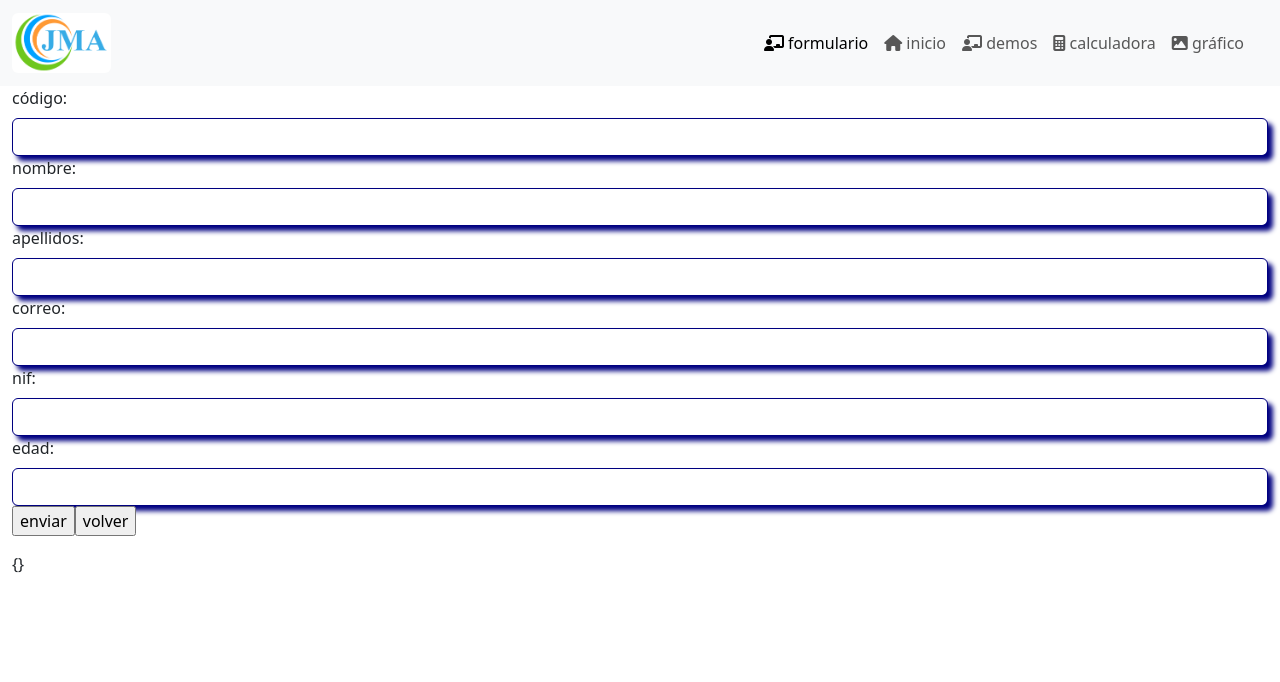
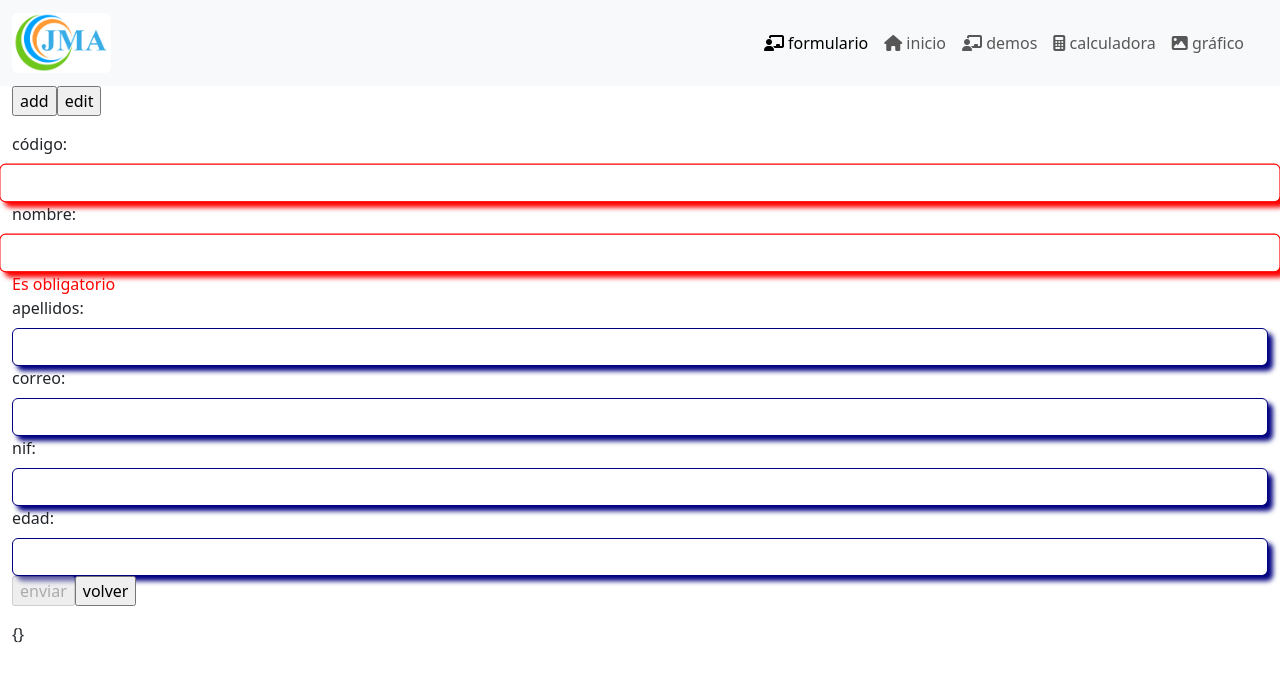
Before and after one commit to jmagit/NG20230717, an Angular app in the folder curso/: page / in a window 1280 px wide. Shown: the top 682 px of the page. Built offline with nearby package versions, Linux system fonts and the light colour scheme.

Commit message:
validaciones

```diff
--- a/curso/src/app/formulario/formulario.component.html
+++ b/curso/src/app/formulario/formulario.component.html
@@ -1,31 +1,52 @@
+<p>
+  <input type="button" value="add" (click)="add()">
+  <input type="button" value="edit" (click)="edit()">
+</p>
+
 <form #miForm="ngForm">
   <div>
     <label for="id" class="form-label">código:</label>
-    <input type="number" class="form-control"  id="id" name="id" [(ngModel)]="elemento.id" #id="ngModel" >
+    <input type="number" class="form-control" id="id" name="id" [(ngModel)]="elemento.id" #id="ngModel" required>
+    <output class="error" [hidden]="!id.hasError('required') || miForm.pristine">Es obligatorio</output>
   </div>
   <div>
     <label for="nombre" class="form-label">nombre:</label>
-    <input type="text" class="form-control"  id="nombre" name="nombre" [(ngModel)]="elemento.nombre" #nombre="ngModel" >
+    <input type="text" class="form-control" id="nombre" name="nombre" [(ngModel)]="elemento.nombre" #nombre="ngModel"
+      required minlength="2" maxlength="10">
+    <output class="error" [hidden]="!nombre.errors?.['required']">Es obligatorio</output>
+    <output class="error" [hidden]="!nombre.hasError('minlength') && !nombre.hasError('maxlength')">El nombre debe tener
+      entre 3 y 10 letras</output>
   </div>
   <div>
     <label for="apellidos" class="form-label">apellidos:</label>
-    <input type="text" class="form-control"  id="apellidos" name="apellidos" [(ngModel)]="elemento.apellidos" #apellidos="ngModel" >
+    <input type="text" class="form-control" id="apellidos" name="apellidos" [(ngModel)]="elemento.apellidos"
+      #apellidos="ngModel" minlength="2" maxlength="10">
+    <output class="error" [hidden]="!apellidos.hasError('minlength') ">Debe tener como mínimo
+      {{apellidos.errors?.['minlength']?.requiredLength}} caracteres"</output>
   </div>
   <div>
     <label for="correo" class="form-label">correo:</label>
-    <input type="email" class="form-control"  id="correo" name="correo" [(ngModel)]="elemento.correo" #correo="ngModel" >
+    <input type="email" class="form-control" id="correo" name="correo" [(ngModel)]="elemento.correo" #correo="ngModel"
+      maxlength="100" email>
+    <output class="error" [hidden]="correo.valid">{{correo.errors | errormsg}}</output>
   </div>
   <div>
     <label for="nif" class="form-label">nif:</label>
-    <input type="text" class="form-control"  id="nif" name="nif" [(ngModel)]="elemento.nif" #nif="ngModel" >
+    <input type="text" class="form-control" id="nif" name="nif" [(ngModel)]="elemento.nif" #nif="ngModel"
+      pattern="^\d{1,8}[A-Z]$">
+    <output class="error" [hidden]="nif.valid">{{nif.errors | errormsg:'Tiene que tener de 1 a 8 dígitos y una letra en mayúsculas'}}</output>
+
   </div>
   <div>
     <label for="edad" class="form-label">edad:</label>
-    <input type="number" class="form-control"  id="edad" name="edad" [(ngModel)]="elemento.edad" #edad="ngModel" >
+    <input type="number" class="form-control" id="edad" name="edad" [(ngModel)]="elemento.edad" #edad="ngModel" min="16"
+      max="67">
+    <output class="error" [hidden]="edad.valid">{{edad.errors | errormsg}}</output>
+
   </div>
   <p>
-    <input type="button" value="enviar" (click)="send()" >
-    <input type="button" value="volver" (click)="cancel()" >
+    <input type="button" value="enviar" (click)="send()" [disabled]="miForm.invalid">
+    <input type="button" value="volver" (click)="cancel()">
   </p>
 </form>
 {{elemento | json}}
```
